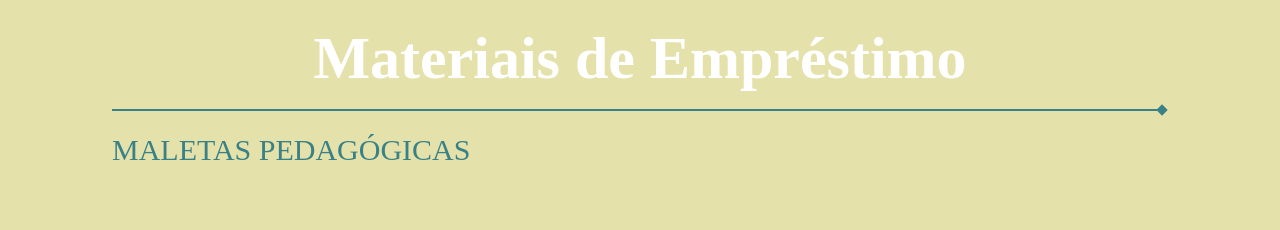
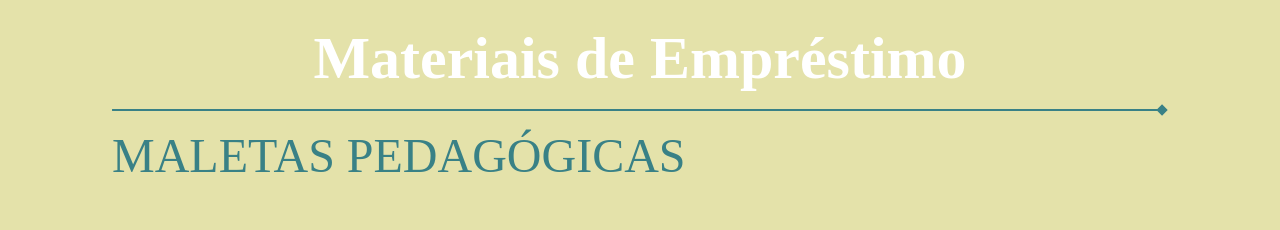
Before and after one commit to Sagnunes/abm_edu_program, a website: page src/index.html in a window 1280 px wide. Shown: the part 9040-9270 px from the top of the page. Drawn offline with Linux system fonts and the light colour scheme; a web font is replaced by a local one.

Commit message:
fixing text

```diff
--- a/src/index.html
+++ b/src/index.html
@@ -516,7 +516,7 @@
     <div class="w-full flex flex-col justify-center bg-lightYellow p-8 space-y-4 lg:px-28" id="materiais_emprestimo">
         <h2 class="text-white text-center text-5xl font-bold lg:text-6xl">Materiais de Empréstimo</h2>
         <img src="./assets/right-line-green.svg" alt="">
-        <h3 class="uppercase text-3xl mt-8 text-greenbluish">MALETAS PEDAGÓGICAS</h3>
+        <h3 class="uppercase text-3xl mt-8 text-greenbluish lg:text-5xl">MALETAS PEDAGÓGICAS</h3>
         <div class="lg:flex lg:flex-row lg:justify-center lg:pt-16">
             <img src="./assets/maleta.svg" alt="" class="hidden md:block lg:h-[580px]">
             <div class="flex flex-col space-y-4 justify-center items-center space-x-4 text-greenbluish lg:text-[24px]">
```
